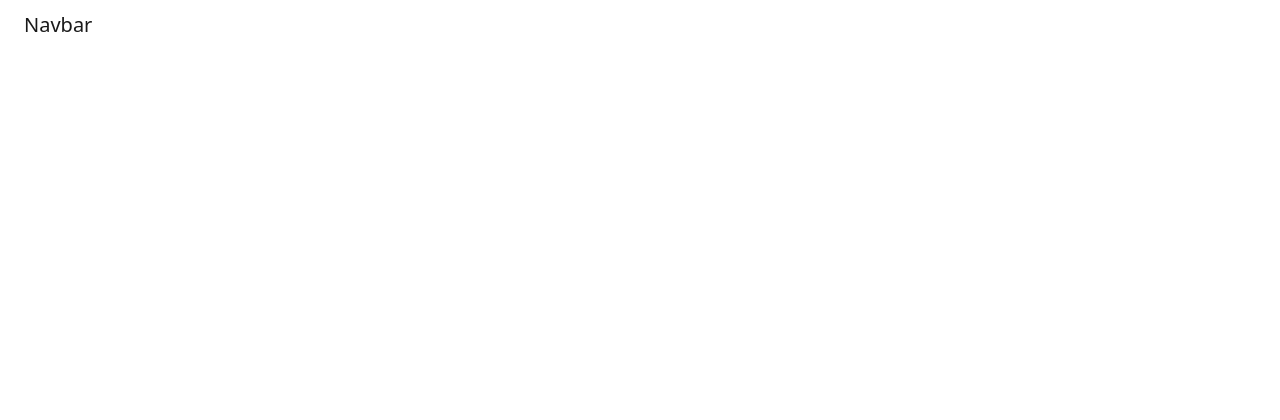
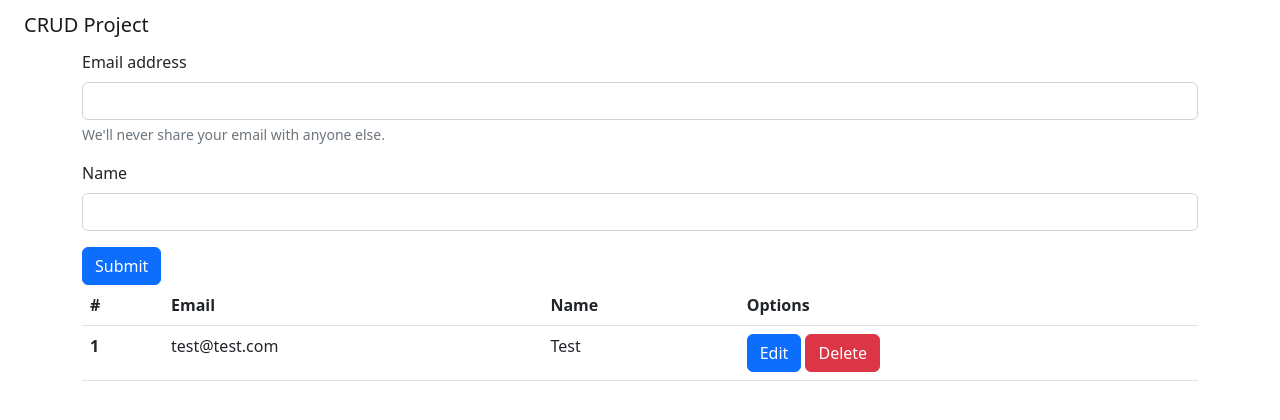
Before and after one commit to DanAranMun/CRUD_Project_Ucamp, a plain HTML site: page index.html in a window 1280 px wide. Drawn offline with nearby package versions, Linux system fonts and the light colour scheme.

Commit message:
Added containers for information capture and storage

```diff
--- a/index.html
+++ b/index.html
@@ -19,9 +19,48 @@
         <!-- As a heading -->
         <nav class="navbar bg-body-tertiary">
             <div class="container-fluid">
-                <span class="navbar-brand mb-0 h1">Navbar</span>
+                <span class="navbar-brand mb-0 h1">CRUD Project</span>
             </div>
         </nav>
+        <div class="container">
+            <section>
+                <form>
+                    <div class="mb-3">
+                        <label for="InputEmail" class="form-label">Email address</label>
+                        <input type="email" class="form-control" id="InputEmail" aria-describedby="emailHelp">
+                        <div id="emailHelp" class="form-text">We'll never share your email with anyone else.</div>
+                    </div>
+                    <div class="mb-3">
+                        <label for="InputName" class="form-label">Name</label>
+                        <input type="text" class="form-control" id="InputName">
+                    </div>
+                    <button type="submit" class="btn btn-primary">Submit</button>
+                </form>
+            </section>
+            <section>
+                <table class="table">
+                    <thead>
+                        <tr>
+                            <th scope="col">#</th>
+                            <th scope="col">Email</th>
+                            <th scope="col">Name</th>
+                            <th scope="col">Options</th>
+                        </tr>
+                    </thead>
+                    <tbody>
+                        <tr>
+                            <th scope="row">1</th>
+                            <td>test@test.com</td>
+                            <td>Test</td>
+                            <td><button type="button" class="btn btn-primary">Edit</button>
+                                <button type="button" class="btn btn-danger">Delete</button>
+                            </td>
+                        </tr>
+                                        </tbody>
+                </table>
+            </section>
+        </div>
+
     </div>
 
 </body>
```
